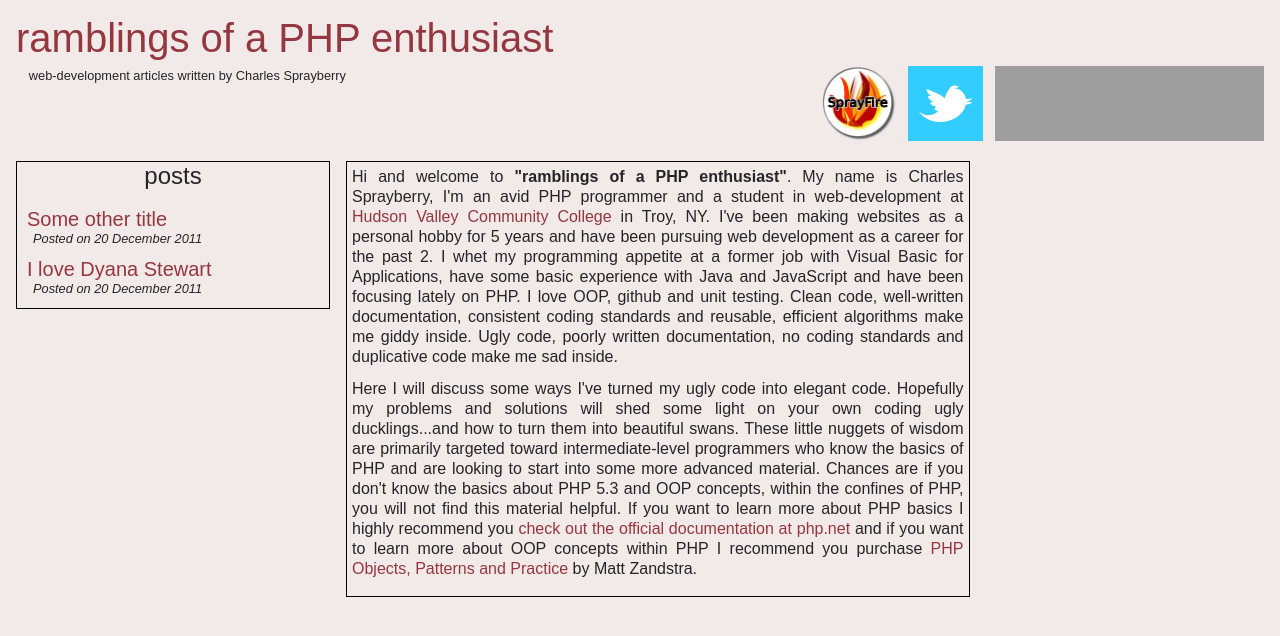
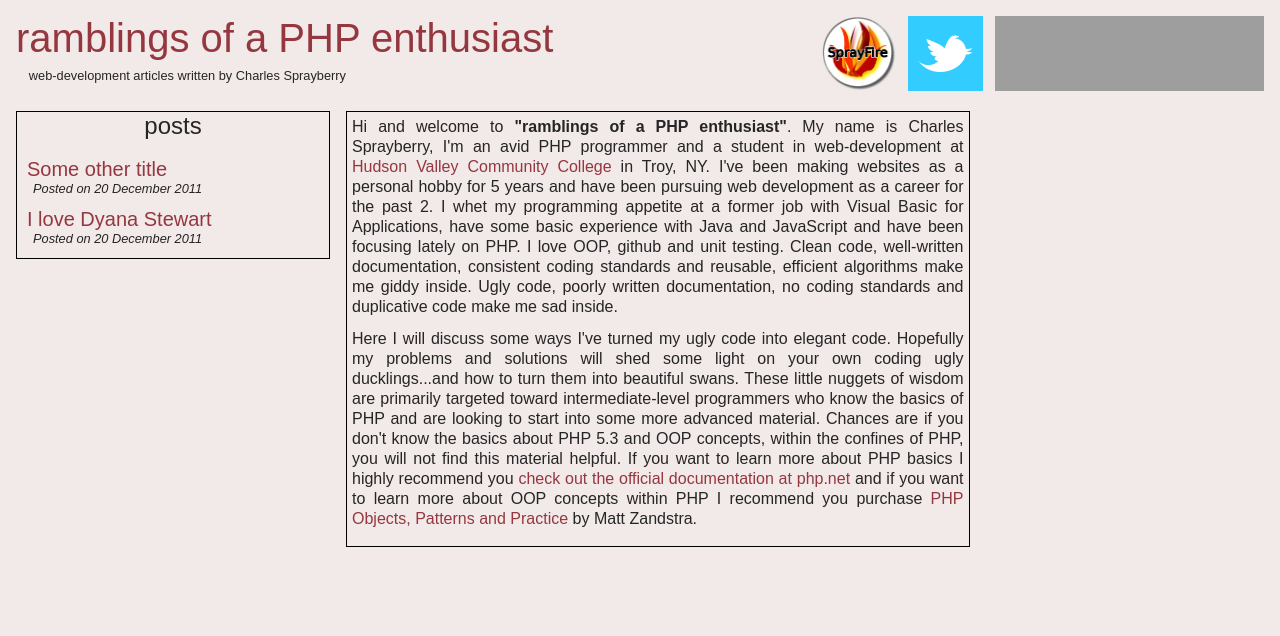
Before and after one commit to cspray/archived-blog, a Jekyll site: the page built from index.html, in a window 1280 px wide. Shown: the top 636 px of the page. Built offline with Jekyll 4.4.1, drawn with Linux system fonts in a browser that asks for light colours; grey boxes are pictures that could not be loaded.

Commit message:
UPD reverting the style changes as they did not work

```diff
--- a/_layouts/default.html
+++ b/_layouts/default.html
@@ -9,9 +9,14 @@
         <div id="content-container">
 
             <div id="content-header">
+
+            	<div class="float-left">
 	                <h1><a href="http://cspray.github.com/">ramblings of a PHP enthusiast</a></h1>
     	            <span class="byline">web-development articles written by Charles Sprayberry</span>
-    	    		<ul class="navigation-menu horizontal-list float-right">
+    	    	</div>
+
+    	    	<div class="float-right">
+    	    		<ul class="navigation-menu horizontal-list">
     	    			<a href="http://github.com/cspray/SprayFire">
     	    			<li>
     	    				<img src="/img/sprayfire_logo.png" width="75" height="75" alt="SprayFire PHP framework developed and created by Charles Sprayberry.  Logo drawn by Dyana Stewart." title="SprayFire PHP framework developed and created by Charles Sprayberry.  Logo drawn by Dyana Stewart." />
@@ -28,6 +33,8 @@
 						</li>
 						</a>
     	    		</ul>
+    	    	</div>
+
             </div>
 
             <div id="content-body">
```
